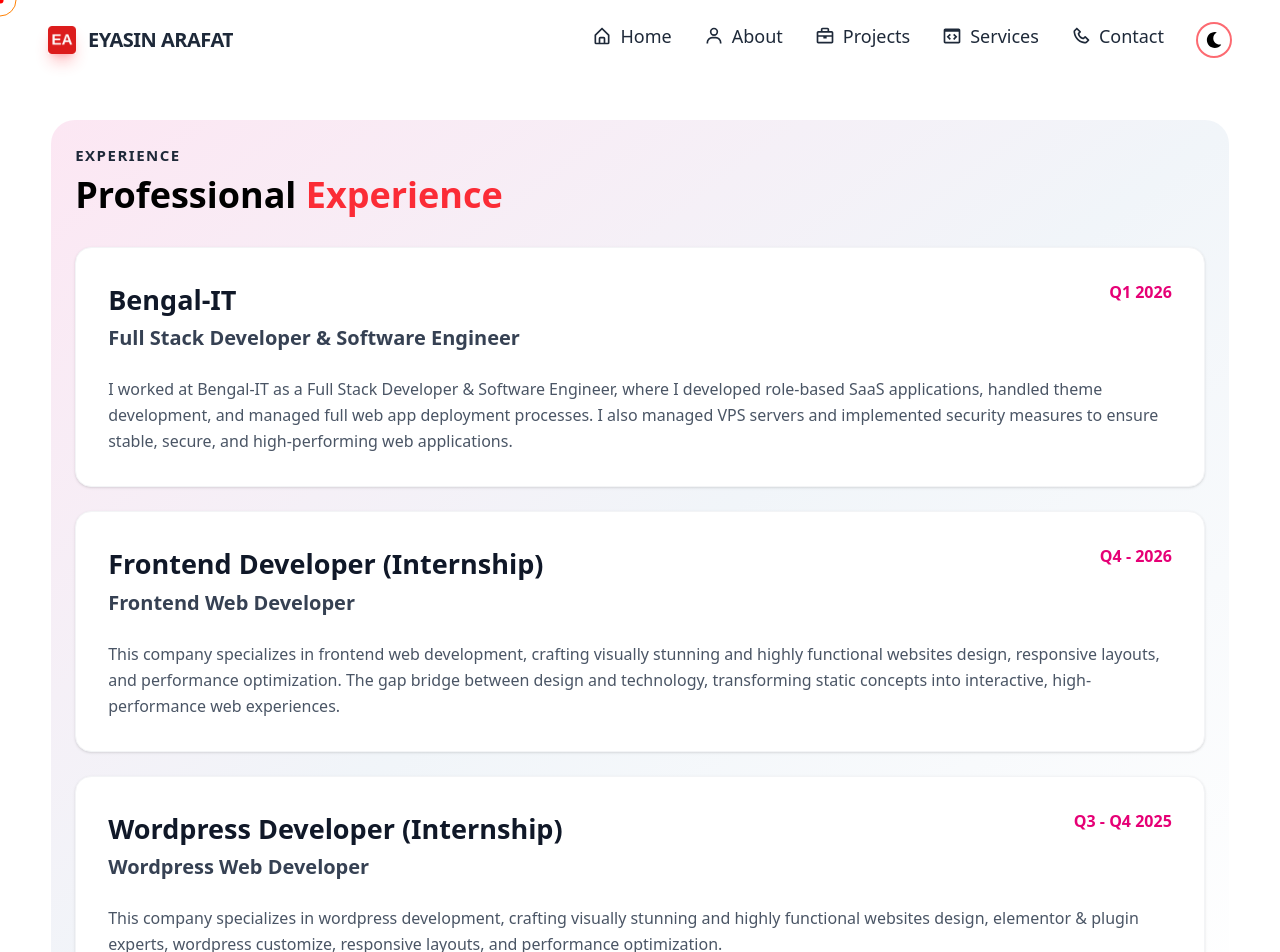
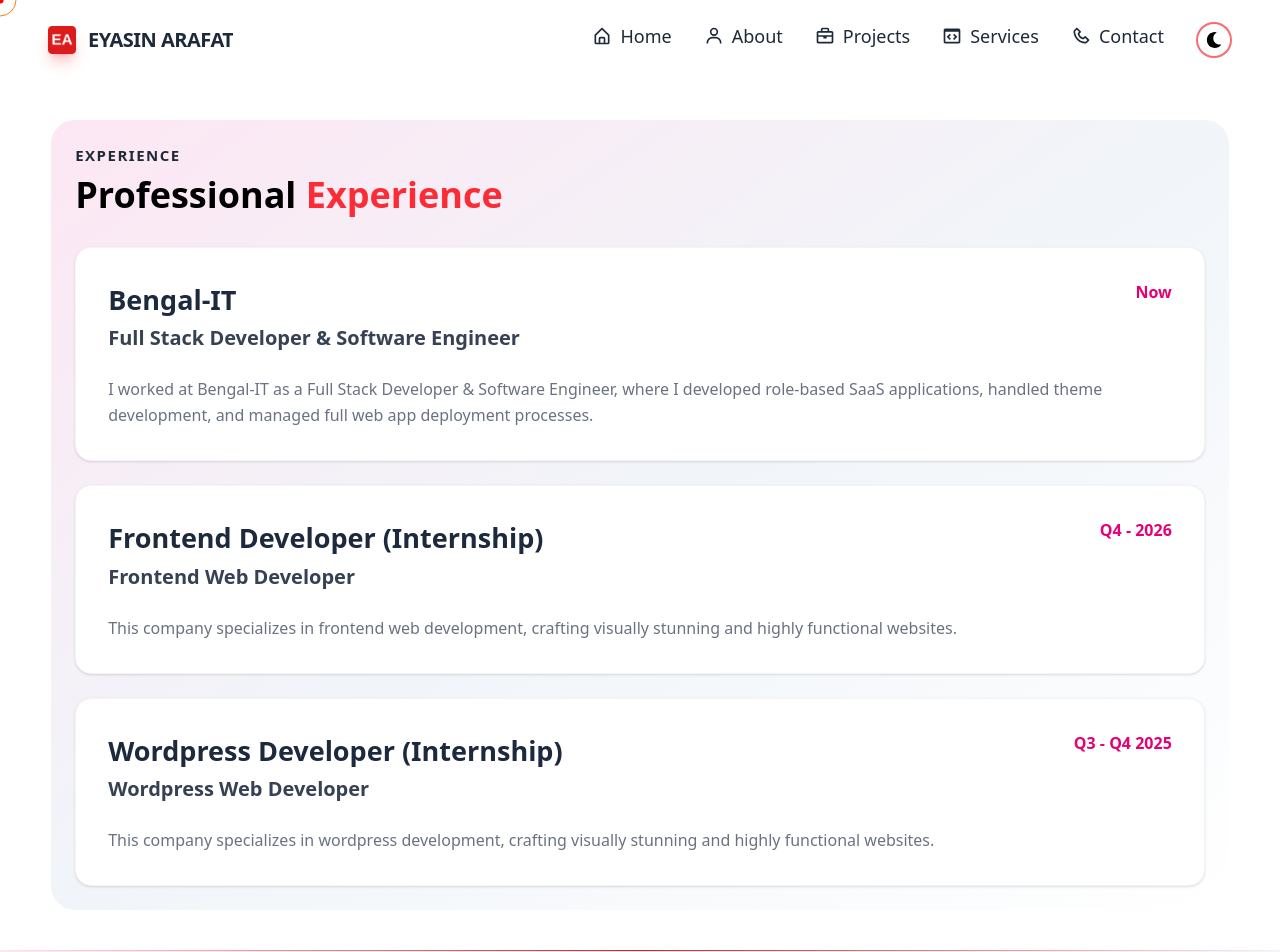
Before and after one commit to eyasinarafat3485-gif/my-next-js-portfolio, a Next.js app: page /components/Experience in a window 1280 px wide. Shown: the top 952 px of the page. Built offline with nearby package versions, Linux system fonts and the light colour scheme.

Commit message:
homepage all section theme modify

```diff
--- a/src/app/components/Banner/page.jsx
+++ b/src/app/components/Banner/page.jsx
@@ -98,9 +98,9 @@ const Banner = () => {
 
                 {/* Banner Right */}
                 <div className='bannerRight mt-10 order-3 md:w-[40%] text-center md:text-start md:mt-60'>
-                    <p className='text-[18px] md:text-[22px] '>Crafting exceptional web experiences with</p>
+                    <p className='text-[18px] md:text-[22px] dark:text-white/65'>Crafting exceptional web experiences with</p>
                     <p className='text-[20px] md:text-[24px] font-semibold  text-red-500'>Node.js, React.js, Next.js, Express.js</p>
-                    <p className='text-[18px] md:text-[22px] '>and modern technologies.Transforming ideas into scalable digital solutions.</p>
+                    <p className='text-[18px] md:text-[22px] dark:text-white/65'>and modern technologies.Transforming ideas into scalable digital solutions.</p>
 
                     <div className='mt-8 space-x-5 flex'>
                         <Link href='/#projects' ><ViewWorkButton /> </Link>
--- a/src/app/components/Experience/page.jsx
+++ b/src/app/components/Experience/page.jsx
@@ -1,12 +1,17 @@
-import React from 'react';
+"use client";
 
+import { motion } from "framer-motion";
 
 const Experience = () => {
   return (
-        <div className="p-6 bg-gradient-to-br from-pink-100 via-slate-100 dark:from-black dark:via-slate-800 w-[92%] mx-auto  my-10 rounded-3xl">
+    <div className="p-6 bg-gradient-to-br from-pink-100 via-slate-100 dark:from-black dark:via-slate-800 w-[92%] mx-auto my-10 rounded-3xl">
+
       {/* Header */}
       <div className="mb-8">
-          <p className="text-[15px] font-bold tracking-widest uppercase text-gray-800 dark:text-orange-500 ">EXPERIENCE </p>
+        <p className="text-[15px] font-bold tracking-widest uppercase text-gray-800 dark:text-orange-500">
+          EXPERIENCE
+        </p>
+
         <h2 className="text-3xl md:text-4xl font-bold mt-2">
           Professional <span className="text-red-500">Experience</span>
         </h2>
@@ -14,64 +19,102 @@ const Experience = () => {
 
       {/* Experience Cards */}
       <div className="space-y-6">
-          {/* 1. Pixelfit */}
-          <div className="bg-white rounded-2xl shadow-sm border border-gray-100 p-4 md:p-8 hover:shadow-md transition-all duration-300">
+
+        {/* 1 */}
+        <motion.div
+          initial={{ opacity: 0, x: 120 }}
+          whileInView={{ opacity: 1, x: 0 }}
+          transition={{ duration: 0.8 }}
+          viewport={{ once: true }}
+          className="bg-white dark:bg-black rounded-2xl shadow-sm border border-gray-100 p-4 md:p-8 hover:shadow-md transition-all duration-300"
+        >
           <div className="flex justify-between items-start mb-6">
             <div>
-                <h2 className="text-[27px] font-bold text-gray-900">Bengal-IT</h2>
-                <p className="text-xl text-gray-700 mt-1 font-bold">Full Stack Developer & Software Engineer</p>
+              <h2 className="text-[27px] font-bold text-slate-800 dark:text-orange-500">
+                Bengal-IT
+              </h2>
+
+              <p className="text-xl text-gray-700 dark:text-white/75 mt-1 font-bold">
+                Full Stack Developer & Software Engineer
+              </p>
             </div>
+
             <div className="text-right">
-                <p className="text-pink-600 font-semibold">Q1 2026</p>
+              <p className="text-pink-600 font-semibold">Now</p>
             </div>
           </div>
 
-            <p className="text-gray-600 leading-relaxed">
-              I worked at Bengal-IT as a Full Stack Developer & Software Engineer, where I developed role-based SaaS applications,
-              handled theme development, and managed full web app deployment processes. I also managed
-              VPS servers and implemented security measures to ensure stable, secure, and high-performing web
-              applications.
+          <p className="text-gray-500 leading-relaxed">
+            I worked at Bengal-IT as a Full Stack Developer & Software Engineer,
+            where I developed role-based SaaS applications, handled theme
+            development, and managed full web app deployment processes.
+          </p>
+        </motion.div>
+
+        {/* 2 */}
+        <motion.div
+          initial={{ opacity: 0, x: -120 }}
+          whileInView={{ opacity: 1, x: 0 }}
+          transition={{ duration: 0.8 }}
+          viewport={{ once: true }}
+          className="bg-white dark:bg-black rounded-2xl shadow-sm border border-gray-100 p-4 md:p-8 hover:shadow-md transition-all duration-300"
+        >
+          <div className="flex justify-between items-start mb-6">
+            <div>
+              <h2 className="text-[27px] font-bold text-slate-800 dark:text-orange-500">
+                Frontend Developer (Internship)
+              </h2>
+
+              <p className="text-xl text-gray-700 dark:text-white/75 mt-1 font-bold">
+                Frontend Web Developer
               </p>
             </div>
 
-          {/* 2. ITCoreLTD */}
-          <div className="bg-white rounded-2xl shadow-sm border border-gray-100 p-4 md:p-8 hover:shadow-md transition-all duration-300">
-            <div className="flex justify-between items-start mb-6">
-              <div>
-                <h2 className="text-[27px] font-bold text-gray-900">Frontend Developer (Internship)</h2>
-                <p className="text-xl text-gray-700 mt-1 font-bold">Frontend Web Developer</p>
-              </div>
             <div className="text-right">
               <p className="text-pink-600 font-semibold">Q4 - 2026</p>
             </div>
           </div>
 
-            <p className="text-gray-600 leading-relaxed">
-              This company specializes in frontend web development, crafting visually stunning and highly functional websites design, responsive layouts, and performance optimization. The gap bridge between design and technology, transforming static concepts into interactive, high-performance web experiences.
+          <p className="text-gray-500 leading-relaxed">
+            This company specializes in frontend web development, crafting
+            visually stunning and highly functional websites.
+          </p>
+        </motion.div>
+
+        {/* 3 */}
+        <motion.div
+          initial={{ opacity: 0, x: 120 }}
+          whileInView={{ opacity: 1, x: 0 }}
+          transition={{ duration: 0.8 }}
+          viewport={{ once: true }}
+          className="bg-white dark:bg-black rounded-2xl shadow-sm border border-gray-100 p-4 md:p-8 hover:shadow-md transition-all duration-300"
+        >
+          <div className="flex justify-between items-start mb-6">
+            <div>
+              <h2 className="text-[27px] font-bold text-slate-800 dark:text-orange-500">
+                Wordpress Developer (Internship)
+              </h2>
+
+              <p className="text-xl text-gray-700 dark:text-white/75 mt-1 font-bold">
+                Wordpress Web Developer
               </p>
             </div>
 
-          {/* 3. Wordpress Developer (Internship) */}
-          <div className="bg-white rounded-2xl shadow-sm border border-gray-100 p-4 md:p-8 hover:shadow-md transition-all duration-300">
-            <div className="flex justify-between items-start mb-6">
-              <div>
-                <h2 className="text-[27px] font-bold text-gray-900">Wordpress Developer (Internship)</h2>
-                <p className="text-xl text-gray-700 mt-1 font-bold">Wordpress Web Developer</p>
-              </div>
             <div className="text-right">
-                <p className="text-pink-600 font-semibold"> Q3 - Q4 2025</p>
+              <p className="text-pink-600 font-semibold">
+                Q3 - Q4 2025
+              </p>
             </div>
           </div>
 
-            <p className="text-gray-600 leading-relaxed">
-              This company specializes in wordpress development, crafting visually stunning and
-              highly functional websites design, elementor & plugin experts, wordpress customize, responsive layouts, and performance optimization.
+          <p className="text-gray-500 leading-relaxed">
+            This company specializes in wordpress development, crafting visually
+            stunning and highly functional websites.
           </p>
-          </div>
+        </motion.div>
 
       </div>
     </div>
-    // </div>
   );
 };
 
--- a/src/app/components/ProjectCard.jsx
+++ b/src/app/components/ProjectCard.jsx
@@ -11,7 +11,7 @@ function ProjectCard({ project }) {
       className="relative p-[2px] rounded-[2rem] transition-all duration-50 h-[300px] w-[320px] md:w-[340px] shrink-0">
 
       {/* Inner Content */}
-      <div className="relative h-full w-full overflow-hidden rounded-[1.85rem] bg-white shadow-lg p-2">
+      <div className="relative h-full w-full overflow-hidden rounded-[1.85rem] bg-white dark:bg-slate-500/70  shadow-lg p-2">
         <div className="relative h-full w-full overflow-hidden rounded-[1.5rem] bg-gray-200">
 
           <img
--- a/src/app/services/page.jsx
+++ b/src/app/services/page.jsx
@@ -24,7 +24,7 @@ const Service = () => {
           {Servicesdata.map((service, index) => (
             <div
               key={index}
-              className="relative bg-white rounded-2xl shadow-sm px-6 pt-10 pb-5 max-w-sm text-center cursor-grab transition-all duration-300 border-[1.5px] border-gray-100 hover:border-red-500"
+              className="relative bg-white dark:bg-black rounded-2xl shadow-sm px-6 pt-10 pb-5 max-w-sm text-center cursor-grab transition-all duration-300 border-[1.5px] border-gray-100 hover:border-red-500"
               onMouseEnter={() => setHoveredIndex(index)}
               onMouseLeave={() => setHoveredIndex(null)}
             >
@@ -46,12 +46,12 @@ const Service = () => {
               </div>
 
               {/* Card Title */}
-              <h3 className="text-xl font-bold text-gray-900 mb-3 mt-6">
+              <h3 className="text-xl font-bold  text-slate-800 dark:text-white/75 mb-3 mt-6">
                 {service.title}
               </h3>
 
               {/* Card Description */}
-              <p className="text-base text-gray-600 pt-2">
+              <p className="text-base text-gray-500 pt-2">
                 {service.description}
               </p>
             </div>
```
Also changed, not shown: src/app/about/page.jsx (+20 -10 lines), src/app/components/Banner/Skills.jsx (+6 -6 lines), src/app/components/Crafted Projects/page.jsx (+6 -6 lines), src/app/components/MotionWrapper.jsx (+3 -6 lines), src/app/components/shared/Footer.jsx (+0 -64 lines), src/app/components/shared/Navbar.jsx (+5 -8 lines), src/app/let's Work/page.jsx (+38 -26 lines), src/app/not-found.jsx (+8 -8 lines), src/assets/darkmode.png (added), src/assets/tech.jpg (deleted). Lines whose indentation alone changed are shown as unchanged.
